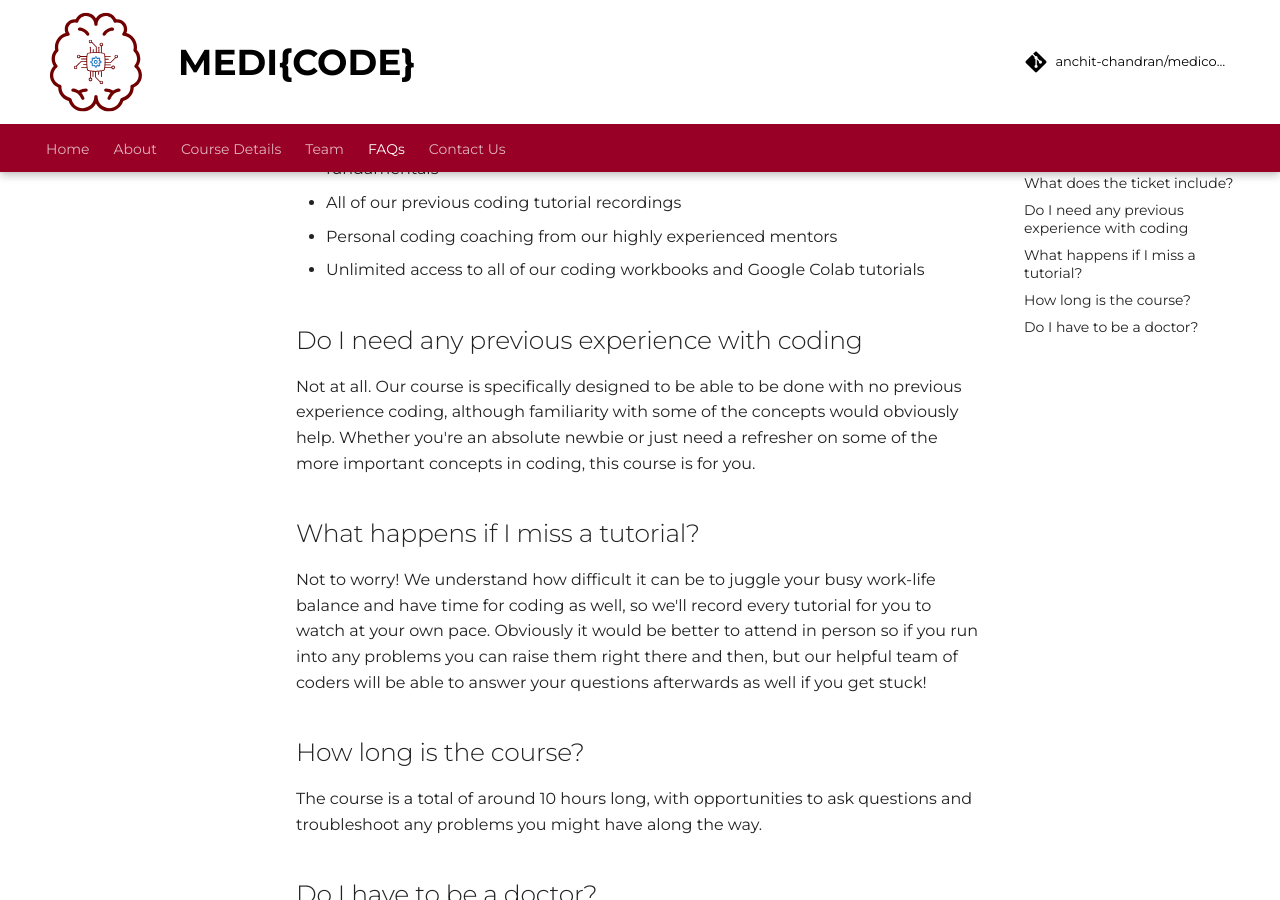
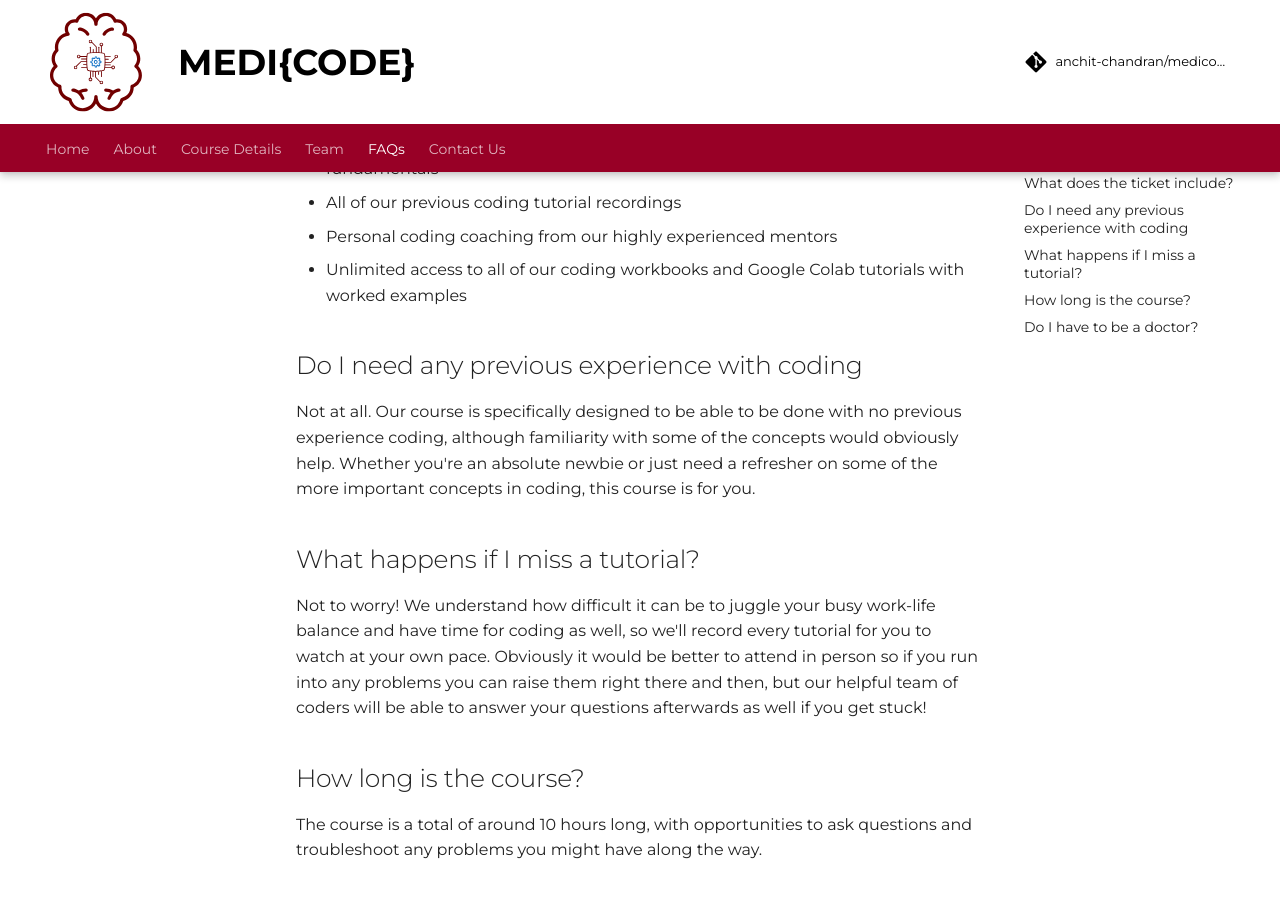
Before and after one commit to anchit-chandran/medicode-website, an MkDocs documentation site: the page built from docs/faq.md, in a window 1280 px wide and 900 px high, scrolled down 430 px. Built offline with MkDocs 1.6.1 and Material for MkDocs 9.7.7, drawn with Linux system fonts in a browser that asks for light colours.

```diff
--- a/docs/faq.md
+++ b/docs/faq.md
@@ -11,7 +11,7 @@
 - Interactive small group tutorial sessions where we walk you through coding fundamentals
 - All of our previous coding tutorial recordings
 - Personal coding coaching from our highly experienced mentors
-- Unlimited access to all of our coding workbooks and Google Colab tutorials
+- Unlimited access to all of our coding workbooks and Google Colab tutorials with worked examples
 
 ## Do I need any previous experience with coding
 
```
Also changed, not shown: docs/contact.md (line endings or trailing spaces).
